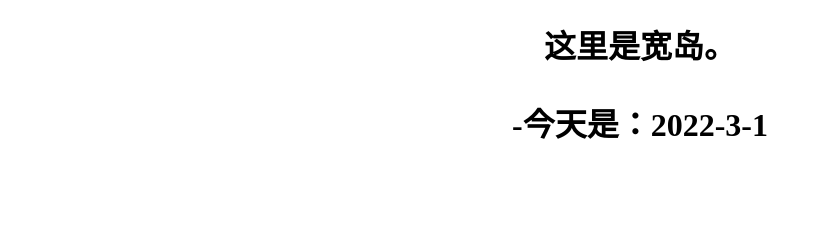
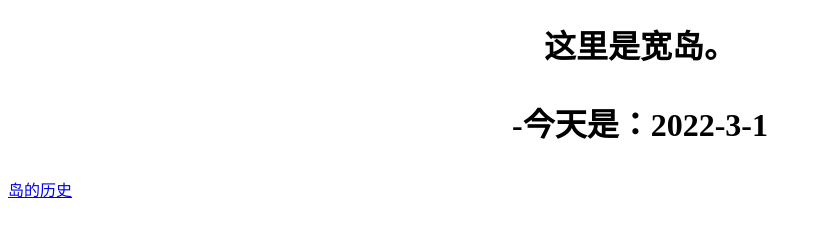
Before and after one commit to kuandao/-kuandao.github.io, a plain HTML site: page index.html in a window 1280 px wide. Shown: the whole page, without its empty margins (0-821 px from the left). Drawn offline with Linux system fonts and the light colour scheme.

Commit message:
Update index.html

```diff
--- a/index.html
+++ b/index.html
@@ -16,6 +16,9 @@
     <h1>这里是宽岛。<h1>
     <p id="date"></p>
   </center>
+  <footer>
+    <a href="http://web.archive.org/web/20120625003134/http://kuandao.com/news">岛的历史</a>
+  </footer>
   <script>
     var today = new Date();
     var date = today.getFullYear()+'-'+(today.getMonth()+1)+'-'+today.getDate();
```
